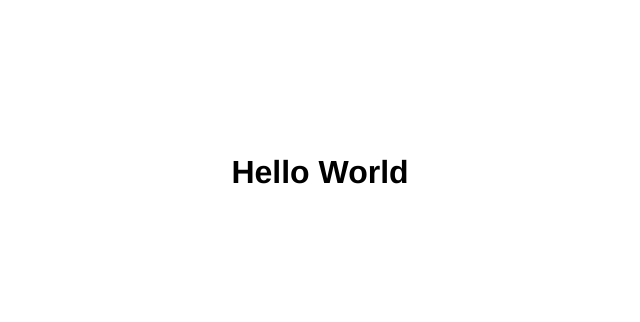
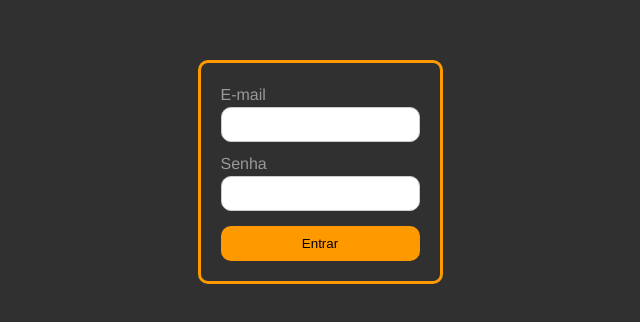
Before and after one commit to jardelbordignon/next-auth, a Next.js app: page / in a window 1280 px wide. Shown: the part 228-550 px from the top of the page, without its empty margins (320-960 px from the left). Built offline with nearby package versions, Linux system fonts and the light colour scheme.

Commit message:
Contexto de autenticação

```diff
--- a/pages/index.tsx
+++ /dev/null
@@ -1,9 +0,0 @@
-import styles from '../styles/Home.module.css'
-
-export default function Home() {
-  return (
-    <div className={styles.container}>
-      <h1>Hello World</h1>
-    </div>
-  )
-}
--- /dev/null
+++ b/src/context/AuthContext.tsx
@@ -0,0 +1,31 @@
+import { createContext, ReactNode } from 'react'
+
+interface SignInCredentials {
+  email: string
+  password: string
+}
+
+interface AuthContextData {
+  signIn(credentials: SignInCredentials): Promise<void>
+  isAuthenticated: boolean
+}
+
+interface AuthProviderProps {
+  children: ReactNode
+}
+
+export const AuthContext = createContext({} as AuthContextData)
+
+export function AuthProvider({ children }: AuthProviderProps) {
+  const isAuthenticated = false
+
+  async function signIn({ email, password }: SignInCredentials) {
+    console.log({email, password})
+  }
+
+  return (
+    <AuthContext.Provider value={{ signIn, isAuthenticated }}>
+      { children }
+    </AuthContext.Provider>
+  )
+}
--- a/pages/_app.tsx
+++ b/src/pages/_app.tsx
@@ -1,9 +1,14 @@
 import { AppProps } from 'next/app'
+import { AuthProvider } from '../context/AuthContext'
 
 import '../styles/globals.css'
 
 function MyApp({ Component, pageProps }: AppProps) {
-  return <Component {...pageProps} />
+  return (
+    <AuthProvider>
+      <Component {...pageProps} />
+    </AuthProvider>
+  );
 }
 
 export default MyApp
--- /dev/null
+++ b/src/pages/index.tsx
@@ -0,0 +1,44 @@
+import { FormEvent, useContext, useState } from 'react'
+import { AuthContext } from '../context/AuthContext'
+
+import styles from '../styles/Home.module.css'
+
+export default function Home() {
+  const [email, setEmail] = useState('')
+  const [password, setPassword] = useState('')
+
+  const { signIn, isAuthenticated } = useContext(AuthContext)
+
+  console.log('isAuthenticated = ', isAuthenticated)
+
+  async function handleSubmit(event: FormEvent) {
+    event.preventDefault()
+
+    const data = { email, password }
+
+    await signIn(data)
+  }
+
+  return (
+    <div className={styles.container}>
+      <form onSubmit={handleSubmit}>
+
+        <label htmlFor='email'>E-mail</label>
+        <input
+          type='email'
+          value={email}
+          onChange={e => setEmail(e.target.value)}
+        />
+
+        <label htmlFor='password'>Senha</label>
+        <input
+          type='password'
+          value={password}
+          onChange={e => setPassword(e.target.value)}
+        />
+
+        <button type='submit'>Entrar</button>
+      </form>
+    </div>
+  )
+}
--- /dev/null
+++ b/src/styles/Home.module.css
@@ -0,0 +1,36 @@
+.container {
+  display: flex;
+  justify-content: center;
+  align-items: center;
+  height: 100vh;
+}
+
+.container form {
+  display: flex;
+  flex-direction: column;
+  border: 3px solid #ff9900;
+  padding: 20px;
+  border-radius: 10px;
+}
+
+.container form label {
+  margin: 3px 0;
+  color: #999;
+}
+
+.container form input {
+  height: 35px;
+  border: 1px solid #ccc;
+  border-radius: 10px;
+  margin-bottom: 10px;
+  padding: 0 10px;
+  outline: 0;
+}
+
+.container form button {
+  height: 35px;
+  border: 0;
+  border-radius: 10px;
+  background: #ff9900;
+  margin-top: 5px;
+}
--- a/styles/globals.css
+++ b/src/styles/globals.css
@@ -5,6 +5,7 @@ body {
   font-family: Helvetica Neue, sans-serif;
   width: 100vw;
   height: 100vh;
+  background: #00000090;
 }
 
 a {
--- a/styles/Home.module.css
+++ /dev/null
@@ -1,7 +0,0 @@
-.container {
-  display: flex;
-  flex-direction: column;
-  justify-content: center;
-  align-items: center;
-  height: 100vh;
-}
```
